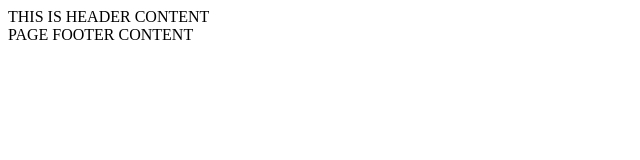
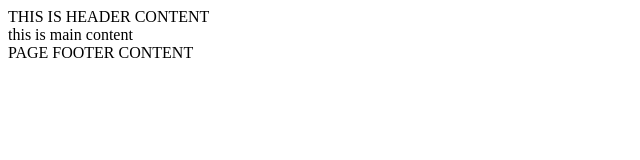
Before and after one commit to web1710/xz2, a plain HTML site: page index.html in a window 1280 px wide. Shown: the whole page, without its empty margins (0-640 px from the left). Drawn offline with Linux system fonts and the light colour scheme.

Commit message:
index.html add main content

```diff
--- a/index.html
+++ b/index.html
@@ -9,6 +9,7 @@
 		THIS IS HEADER CONTENT
 	</div>
 	<div class="main">
+		this is main content
 	</div>
 	<div class="footer">
 	  PAGE FOOTER CONTENT
```
